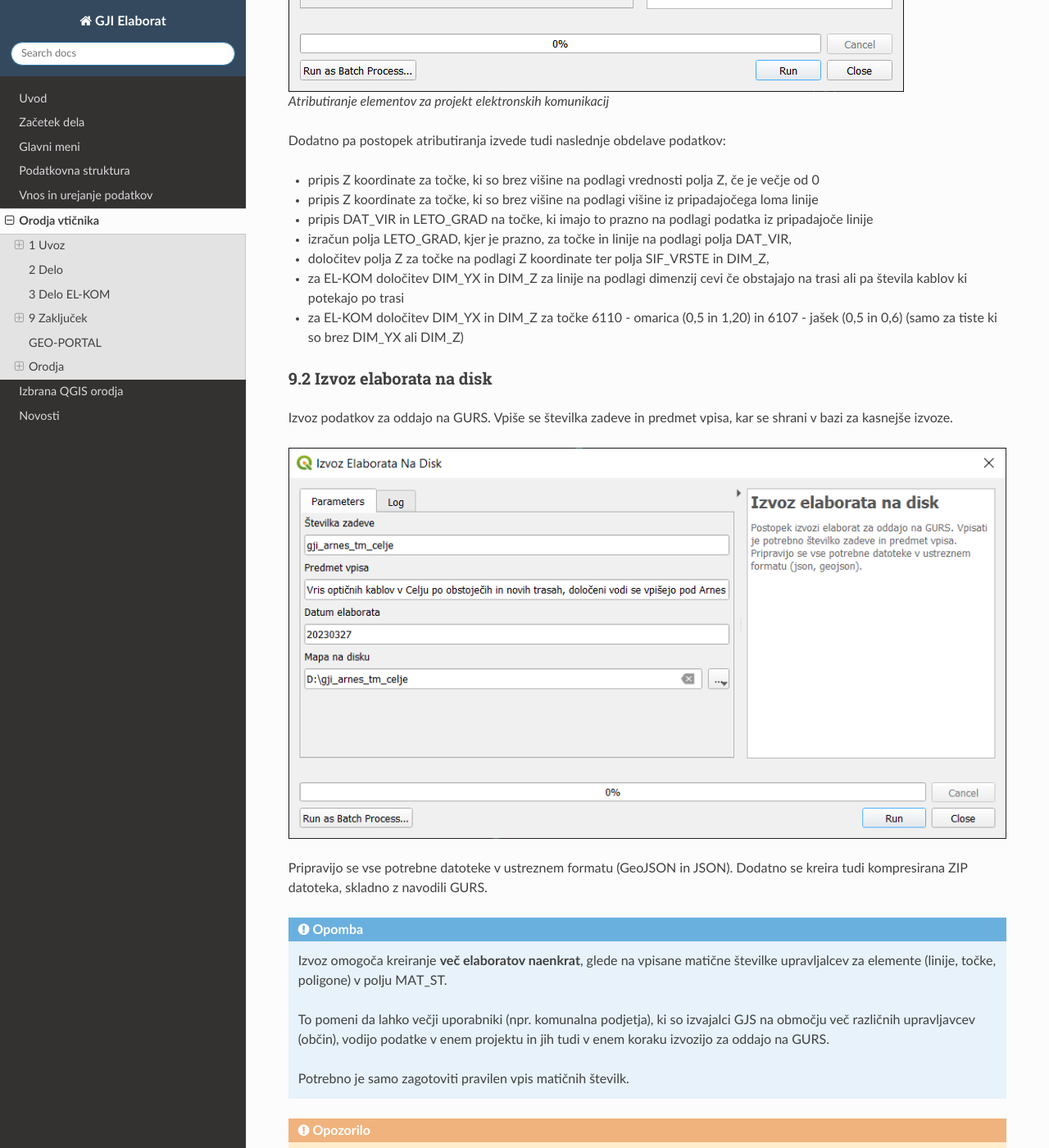
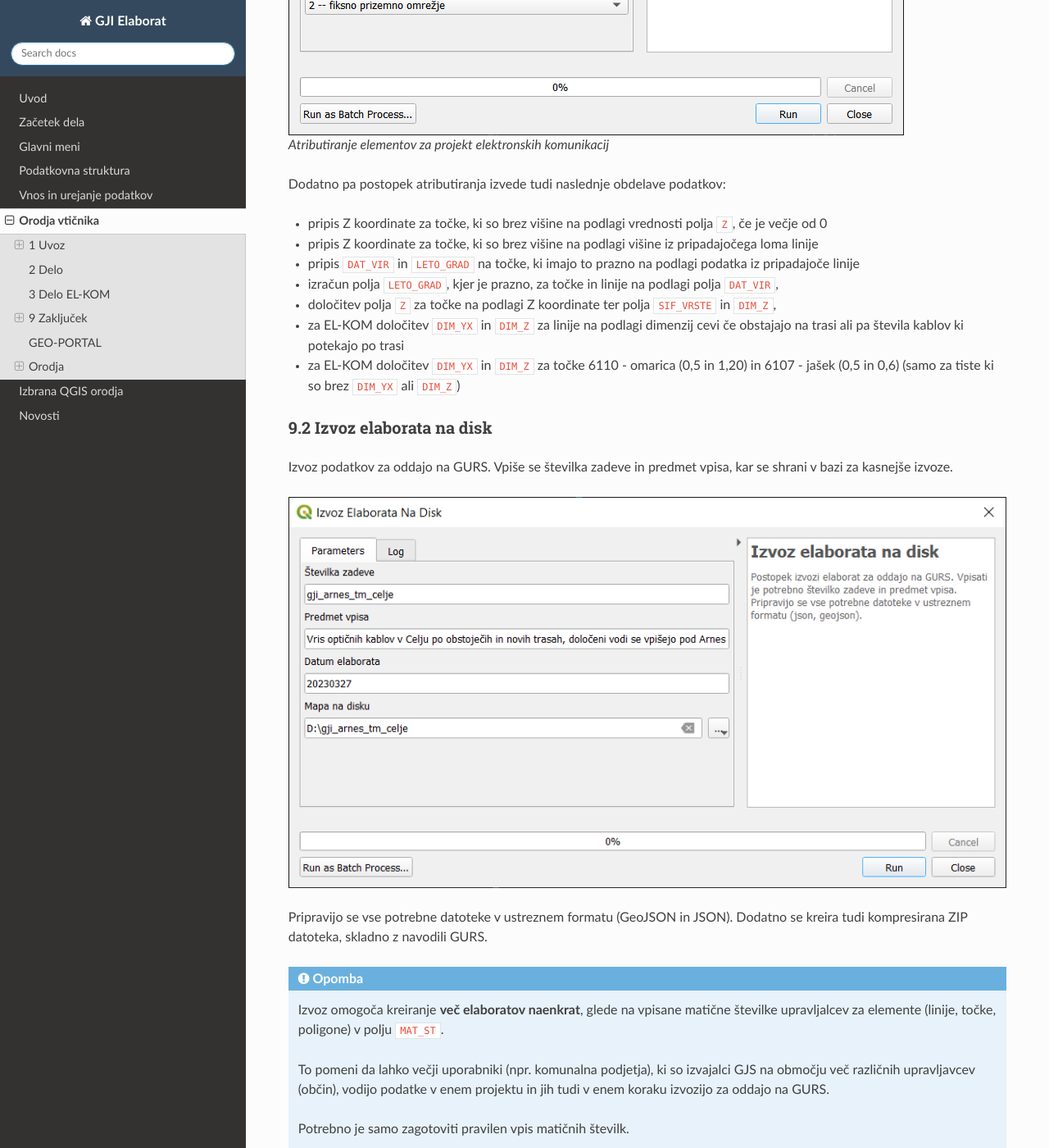
Before and after one commit to level2-gis/gji_elaborat_docs, a Sphinx documentation site: the page built from doc/orodja.rst, in a window 1280 px wide and 1400 px high, scrolled down 3682 px. Shown: the whole window at 82% size. Built offline with Sphinx 7.4.7 and the Read the Docs theme 3.1.0, drawn with Linux system fonts in a browser that asks for light colours; some of the changed text lies outside the part shown.

```diff
--- a/doc/orodja.rst
+++ b/doc/orodja.rst
@@ -37,6 +37,7 @@ Orodja za uvoz podatkov v elaborat (skupina ELABORAT V PRIPRAVI). Ločimo tri vr
      na podlagi primerjave vrednosti polja ``ID_UPR`` objekta ki se uvaža in bazo. Če vrednost ne obstaja v bazi se element
      uvozi kot D, če obstaja in v primeru razlike v podatkih ali geometriji pa se uvozi iz baze ter ustrezno spremeni (S).
 
+    .. tip::
      Kadar želimo uvoziti tudi objekte, ki so namenjeni brisanju, mora sloj vsebovati polje ``TIP_SPR`` in objekti za brisanje
      vrednost **B**.
 
@@ -118,13 +119,13 @@ Orodje za paketno atributiranje elementov, ki so brez podatkov v določenih polj
 
 Dodatno pa postopek atributiranja izvede tudi naslednje obdelave podatkov:
 
-- pripis Z koordinate za točke, ki so brez višine na podlagi vrednosti polja Z, če je večje od 0
+- pripis Z koordinate za točke, ki so brez višine na podlagi vrednosti polja ``Z``, če je večje od 0
 - pripis Z koordinate za točke, ki so brez višine na podlagi višine iz pripadajočega loma linije
-- pripis DAT_VIR in LETO_GRAD na točke, ki imajo to prazno na podlagi podatka iz pripadajoče linije
-- izračun polja LETO_GRAD, kjer je prazno, za točke in linije na podlagi polja DAT_VIR,
-- določitev polja Z za točke na podlagi Z koordinate ter polja SIF_VRSTE in DIM_Z,
-- za EL-KOM določitev DIM_YX in DIM_Z za linije na podlagi dimenzij cevi če obstajajo na trasi ali pa števila kablov ki potekajo po trasi
-- za EL-KOM določitev DIM_YX in DIM_Z za točke 6110 - omarica (0,5 in 1,20) in 6107 - jašek (0,5 in 0,6) (samo za tiste ki so brez DIM_YX ali DIM_Z)
+- pripis ``DAT_VIR`` in ``LETO_GRAD`` na točke, ki imajo to prazno na podlagi podatka iz pripadajoče linije
+- izračun polja ``LETO_GRAD``, kjer je prazno, za točke in linije na podlagi polja ``DAT_VIR``,
+- določitev polja ``Z`` za točke na podlagi Z koordinate ter polja ``SIF_VRSTE`` in ``DIM_Z``,
+- za EL-KOM določitev ``DIM_YX`` in ``DIM_Z`` za linije na podlagi dimenzij cevi če obstajajo na trasi ali pa števila kablov ki potekajo po trasi
+- za EL-KOM določitev ``DIM_YX`` in ``DIM_Z`` za točke 6110 - omarica (0,5 in 1,20) in 6107 - jašek (0,5 in 0,6) (samo za tiste ki so brez ``DIM_YX`` ali ``DIM_Z``)
 
 .. _izvoz:
 
@@ -140,7 +141,7 @@ skladno z navodili GURS.
 
 .. note::
  Izvoz omogoča kreiranje **več elaboratov naenkrat**, glede na vpisane matične številke upravljalcev za elemente (linije, točke, poligone)
- v polju MAT_ST.
+ v polju ``MAT_ST``.
 
  To pomeni da lahko večji uporabniki (npr. komunalna podjetja), ki so izvajalci GJS na območju več različnih upravljavcev (občin),
  vodijo podatke v enem projektu in jih tudi v enem koraku izvozijo za oddajo na GURS.
@@ -187,7 +189,30 @@ elipsoidne višine.
 .. image:: img/kontrola_tock.png
 
 
+Napni linije na DMR (LiDAR)
+~~~~~~~~~~~~~~~~~~~~~~~~~~~
+
+Postopek elementom linijskega sloja določi Z koordinato za vsako lomno točko na podlagi Digitalnega modela reliefa (DMR).
+
+Opcijsko lahko podamo parameter odmik ki se bo upošteval pri vseh višinah.
+
+.. tip::
+ Za upoštevanje globine je potrebno vpisati negativno številko!.
+
+Rezultat je nov sloj tipa LineStringZ z višinami iz DMR.
+
+
 Pridobi višino posamezne točke iz DMR (LiDAR)
 ~~~~~~~~~~~~~~~~~~~~~~~~~~~~~~~~~~~~~~~~~~~~~
 
-Kadar želimo hitro pridobiti višino poljubne točke, lahko uporabimo to orodje.
+Postopek za podano točko vrne informacijo o višini na podlagi podatkov DMR (LiDAR).
+
+
+Uvoz in prikaz SHP podatkov iz množice ZIP datotek
+~~~~~~~~~~~~~~~~~~~~~~~~~~~~~~~~~~~~~~~~~~~~~
+
+Postopek iz podane mape na disku iz vsake ZIP datoteke uvozi in združi SHP datoteke z istim imenom ter jih prikaže v legendi.
+Postopek doda polje ``DAT_VIR`` (datum datoteke) in ``DELO`` (ime zip datoteke).
+
+.. tip::
+ Primerno za uvoz in prikaz terenskih podatkov pred nadaljno obdelavo!
```
Also changed, not shown: other parts of doc/orodja.rst (+2 -1 lines), doc/qgis-orodja.rst (+7 -0 lines).
